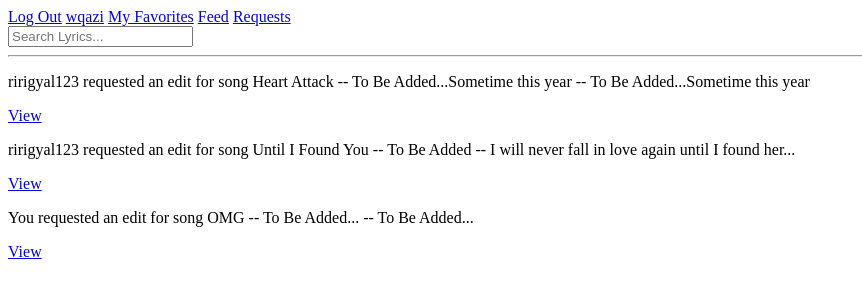
After one commit to wafas-repo/MeloFile, a Django app: page /requests in a window 1280 px wide. The commit adds this page. Shown: the top 300 px of the page, without its empty margins (0-862 px from the left). Run offline with Django 4.2, Linux system fonts and the light colour scheme; a user stored in the database is signed in; data comes from the database, SQL or seed files in the repository; both versions use the stored data as it was after the commit; some libraries are stand-ins or nearby versions.

Commit message:
Contributor feature added

```diff
--- a/base/admin.py
+++ b/base/admin.py
@@ -1,5 +1,5 @@
 from django.contrib import admin
-from .models import User, Song, Comment, Genre, Rating, Artist
+from .models import User, Song, Comment, Genre, Rating, Artist, EditRequest
 
 # Register your models here.
 admin.site.register(User)
@@ -8,3 +8,4 @@ admin.site.register(Comment)
 admin.site.register(Genre)
 admin.site.register(Rating)
 admin.site.register(Artist)
+admin.site.register(EditRequest)
--- a/base/models.py
+++ b/base/models.py
@@ -61,3 +61,14 @@ class Rating(models.Model):
 
     def __str__(self):
         return f"{self.song.title}: {self.rating}"
+
+class EditRequest(models.Model):
+    from_user = models.ForeignKey(User, related_name='from_user', on_delete=models.CASCADE)
+    to_user = models.ForeignKey(User, related_name='to_user', on_delete=models.CASCADE)
+    song = models.ForeignKey(Song, on_delete=models.CASCADE, default=None)
+    edit = models.TextField(default=None)
+    pending = models.BooleanField(default=True)
+    approved = models.BooleanField(default=False)
+
+    def __str__(self):
+        return 'from: %s - to: %s' % (self.from_user.username, self.to_user.username)
--- /dev/null
+++ b/base/static/js/script.js
@@ -0,0 +1,95 @@
+document.addEventListener('DOMContentLoaded', function() {
+
+    document.querySelectorAll('.edit_Request_Button').forEach(btn => {
+
+        btn.onclick = function () {
+            let id = btn.dataset.song_id;
+            btn.style.display = 'none'
+            let lyrics_div = document.querySelector(`#song-lyrics-${id}`);
+            let curr_lyrics = lyrics_div.querySelector('.lyric-content').innerText;
+            lyrics_div.querySelector('.lyric-content').style.display = 'none';
+
+            var edit_text = document.createElement("textarea");
+            edit_text.style.width = '100%';
+            edit_text.setAttribute('form', 'editrequestform');
+            edit_text.value = curr_lyrics;
+            lyrics_div.appendChild(edit_text);
+            var edit_request_form = document.createElement("form");
+            edit_request_form.setAttribute('id', 'editrequestform');
+
+            const save_edit = document.createElement('input');
+            save_edit.type = 'submit';
+            save_edit.value = 'Propose Edit';
+
+            const cancel_edit = document.createElement('button');
+            cancel_edit.type = 'button';
+            cancel_edit.textContent = 'Cancel';
+            cancel_edit.style.color = 'white';
+            cancel_edit.style.backgroundColor = '#d9534f';
+
+            edit_request_form.appendChild(save_edit);
+            edit_request_form.appendChild(cancel_edit);
+            lyrics_div.appendChild(edit_request_form);
+
+            cancel_edit.addEventListener("click", function() {
+                edit_request_form.style.display = 'none';
+                edit_text.style.display = 'none';
+                lyrics_div.querySelector('.lyric-content').style.display = 'block';
+                btn.style.display = 'block'
+            });
+
+            let last_lyrics = lyrics_div.querySelector('.lyric-content').innerText;
+
+            edit_request_form.onsubmit = (e) => {
+                if(last_lyrics === edit_text.value) {
+                    alert('No Changes')
+                    e.preventDefault();
+                } else {
+                    fetch('/edit-request/' + id, {
+                        method: 'PUT',
+                        body: JSON.stringify({
+                            edited_content: edit_text.value
+                        })
+                    })
+                    .then(result => {
+                        if (result.error) {
+                            console.log(`Error editing post: ${result.error}`);
+                        } else {
+                            alert('Request Sent!')
+                            edit_request_form.style.display = 'none';
+                            edit_text.style.display = 'none';
+                            lyrics_div.querySelector('.lyric-content').style.display = 'block';
+                            btn.style.display = 'block'
+                        }
+                    })
+                }
+
+            }
+        }
+
+    })
+
+    document.querySelectorAll('.edit_Approve_Button').forEach(btn => {
+
+        btn.onclick = function () {
+            let id = btn.dataset.request_id;
+            content = document.querySelector('#post').innerHTML
+
+            fetch('/approve-request/' + id, {
+                method: 'PUT',
+                body: JSON.stringify({
+                    content: content
+                })
+            })
+            .then(result => {
+                if (result.error) {
+                    console.log(`Error approving request: ${result.error}`);
+                } else {
+                    alert('Request Sent!')
+                }
+            })
+        }
+
+    })
+
+});
--- /dev/null
+++ b/base/templates/base/edit_requests.html
@@ -0,0 +1,20 @@
+{% extends 'main.html' %}
+
+{% block body %}
+
+    {% for request in received_requests %}
+        <div>
+            <p>{{request.from_user}} requested an edit for song {{ request.song.title }} -- {{request.song.lyrics}} -- {{ request.edit }}</p>
+            <a href="{% url 'request-view' request.id %}">View</a>
+        </div>
+    {% endfor %}
+
+    {% for request in sent_requests %}
+        <div>
+            <p> You requested an edit for song {{ request.song.title }} -- {{request.song.lyrics}} -- {{ request.edit }}</p>
+            <a href="{% url 'request-view' request.id %}">View</a>
+        </div>
+    {% endfor %}
+
+
+{% endblock %}
--- a/base/urls.py
+++ b/base/urls.py
@@ -17,6 +17,11 @@ urlpatterns = [
     path("<str:pk>/following", views.following, name="following"),
     path("artists-index/<str:letter>", views.artists_index, name="artists-index"),
     path("artists/<str:artist>", views.artist_page, name="artists-page"),
+    path("edit-request/<str:pk>", views.edit_request, name="edit-request"),
+    path("requests", views.requests, name="requests"),
+    path("request/<str:pk>", views.request_view, name="request-view"),
+    path("approve-request/<str:pk>", views.approve_request, name="approve-request"),
+    path("deny-request/<str:pk>", views.deny_request, name="deny-request"),
 
     path("login", views.login_view, name="login"),
     path("logout", views.logout_view, name="logout"),
--- a/base/views.py
+++ b/base/views.py
@@ -1,11 +1,13 @@
 from django.shortcuts import render, redirect
 from django.db.models import Q
+import json
 from django.db.models import Avg
 from django.contrib.auth import authenticate, login, logout
 from django.db import IntegrityError
 from django.http import HttpResponse, HttpResponseRedirect
 from django.urls import reverse
-from . models import Song, Genre, Comment, User, Rating, Artist
+from django.views.decorators.csrf import csrf_exempt
+from . models import Song, Genre, Comment, User, Rating, Artist, EditRequest
 from . forms import SongForm
 
 
@@ -232,3 +234,52 @@ def artist_page(request, artist):
     artist_songs = Song.objects.filter(artist__name=artist).annotate(avg_rate=(Avg("rating__rating"))).order_by('avg_rate')[::-1][:5]
     context = {'artist':artist, 'artist_songs':artist_songs }
     return render(request, 'base/artists_page.html', context)
+
+@csrf_exempt
+def edit_request(request, pk):
+    song = Song.objects.get(id=pk)
+    from_user = request.user
+    to_user = song.creator
+    if request.method == "PUT":
+        data = json.loads(request.body)
+        if data.get("edited_content") is not None:
+            edit_request = EditRequest.objects.create(song=song, from_user=from_user, to_user=to_user, edit=data.get("edited_content"))
+        else:
+            print('Nothing')
+    return HttpResponse(status=204)
+
+def requests(request):
+    received_requests = EditRequest.objects.filter(to_user=request.user)
+    sent_requests = EditRequest.objects.filter(from_user=request.user)
+    return render(request, 'base/edit_requests.html', { 'received_requests':received_requests, 'sent_requests':sent_requests })
+
+def request_view(request, pk):
+    requestobj = EditRequest.objects.get(id=pk)
+    return render(request, 'base/request_view.html', {'requestobj':requestobj })
+
+@csrf_exempt
+def approve_request(request, pk):
+    requestobj =  EditRequest.objects.get(id=pk)
+    if request.method == "POST":
+        requestobj.pending = False
+        requestobj.approved = True
+        requestobj.save()
+    song_obj = Song.objects.get(title=requestobj.song.title)
+    if request.method == "PUT":
+        data = json.loads(request.body)
+        if data.get("content") is not None:
+            song_obj.lyrics = data["content"]
+            song_obj.contributors.add(requestobj.from_user)
+            song_obj.save()
+        else:
+            print("Error received None")
+    return HttpResponseRedirect(request.META['HTTP_REFERER'])
+
+@csrf_exempt
+def deny_request(request, pk):
+    requestobj =  EditRequest.objects.get(id=pk)
+    if request.method == "POST":
+        requestobj.pending = False
+        requestobj.approved = False
+        requestobj.save()
+    return HttpResponseRedirect(request.META['HTTP_REFERER'])
--- a/templates/main.html
+++ b/templates/main.html
@@ -8,6 +8,7 @@
     <link rel="stylesheet" href="https://cdnjs.cloudflare.com/ajax/libs/font-awesome/4.7.0/css/font-awesome.min.css">
     <link rel="stylesheet" href="{% static 'styles/main.css' %}" />
     <script src="https://kit.fontawesome.com/f34d8750ac.js" crossorigin="anonymous"></script>
+    <script src="https://cdnjs.cloudflare.com/ajax/libs/jsdiff/5.1.0/diff.min.js"></script>
     <title>MeloFile</title>
 </head>
 <body>
@@ -18,8 +19,6 @@
 
     <script src="{% static 'js/script.js' %}"></script>
 
-
-
 </body>
 
 </html>
--- a/templates/navbar.html
+++ b/templates/navbar.html
@@ -16,6 +16,8 @@
 
         <a href="{% url 'following' request.user.id %}">Feed</a>
 
+        <a href="{% url 'requests' %}">Requests</a>
+
         <form action="{% url 'home' %}" method="GET" >
             <input type="text" name="q" placeholder="Search Lyrics...">
         </form>
```
Also changed, not shown: base/templates/base/request_view.html (added, +72 -0 lines), base/templates/base/song.html (+9 -2 lines), base/migrations/0007_editrequest.py (added), base/migrations/0008_editrequest_song.py (added), base/migrations/0009_editrequest_edit.py (added), base/migrations/0010_editrequest_approved_editrequest_pending.py (added), base/static/js/scripts.js (deleted), base/static/styles/main.css (line endings or trailing spaces), db.sqlite3.
